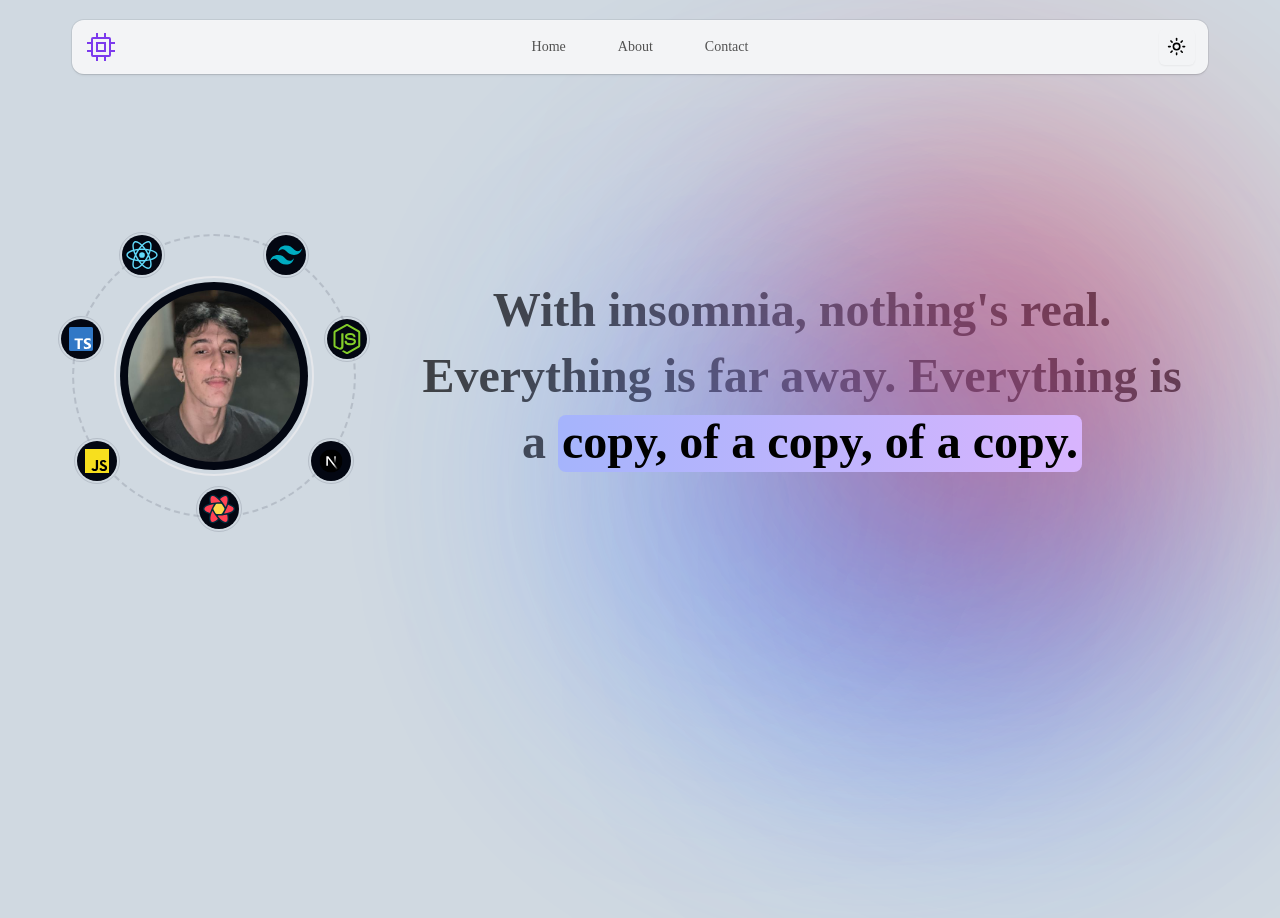
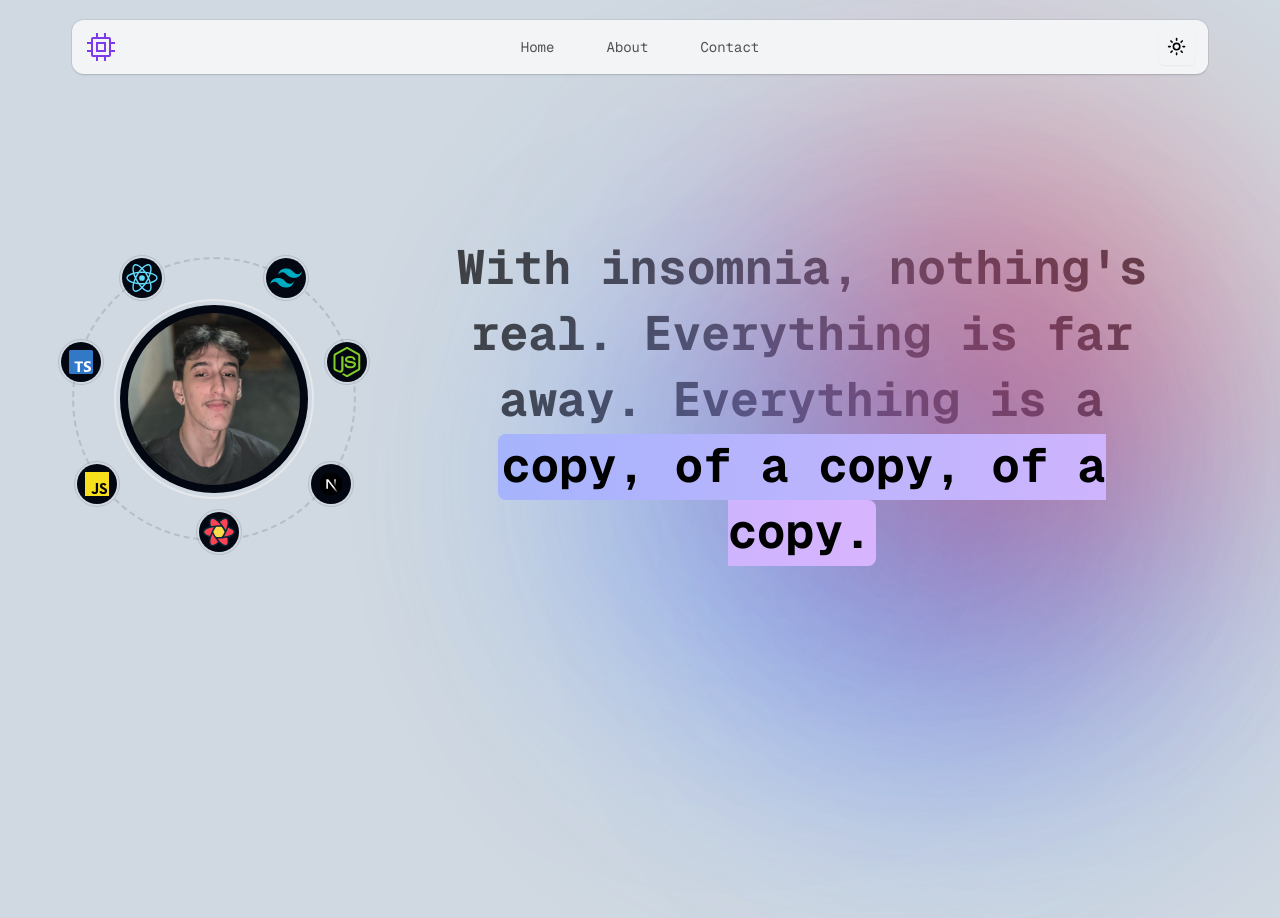
Before and after one commit to PatryckSilva/portfolio, a Next.js app: page / in a window 1280 px wide. Shown: the top 918 px of the page. Built offline with nearby package versions, Linux system fonts and the light colour scheme.

Commit message:
fix: fixing font

```diff
--- a/src/app/layout.tsx
+++ b/src/app/layout.tsx
@@ -1,11 +1,8 @@
 import type { Metadata } from "next";
-import { GeistSans } from "geist/font/sans";
-import { GeistMono } from "geist/font/mono";
 
 import "@/styles/globals.scss";
 import Providers from "@/providers";
 import { ReactElement } from "react";
-import { cn } from "@/lib/utils";
 import EllipseBackground from "@/components/Backgrounds/EllipseBackground";
 
 export const metadata: Metadata = {
@@ -21,11 +18,7 @@ export default function RootLayout({
   return (
     <html lang="en">
       <body
-        className={cn(
-          "relative min-h-[200vh] bg-background font-sans antialiased",
-          GeistSans.className,
-          GeistMono.className,
-        )}
+        className={`relative min-h-[200vh] bg-background font-sans antialiased`}
       >
         <aside className={`fixed -right-10 -top-10 opacity-90`}>
           <EllipseBackground />
--- a/src/template/index.tsx
+++ b/src/template/index.tsx
@@ -1,9 +1,13 @@
 import { ReactElement } from "react";
 import Header from "./partials/Header";
+import { GeistSans } from "geist/font/sans";
+import { GeistMono } from "geist/font/mono";
 
 const MainTemplate = ({ children }: { children: ReactElement }) => {
   return (
-    <main className={`container flex flex-col`}>
+    <main
+      className={`container flex flex-col ${GeistMono.className} ${GeistSans.className}`}
+    >
       <Header />
       {children}
     </main>
```
